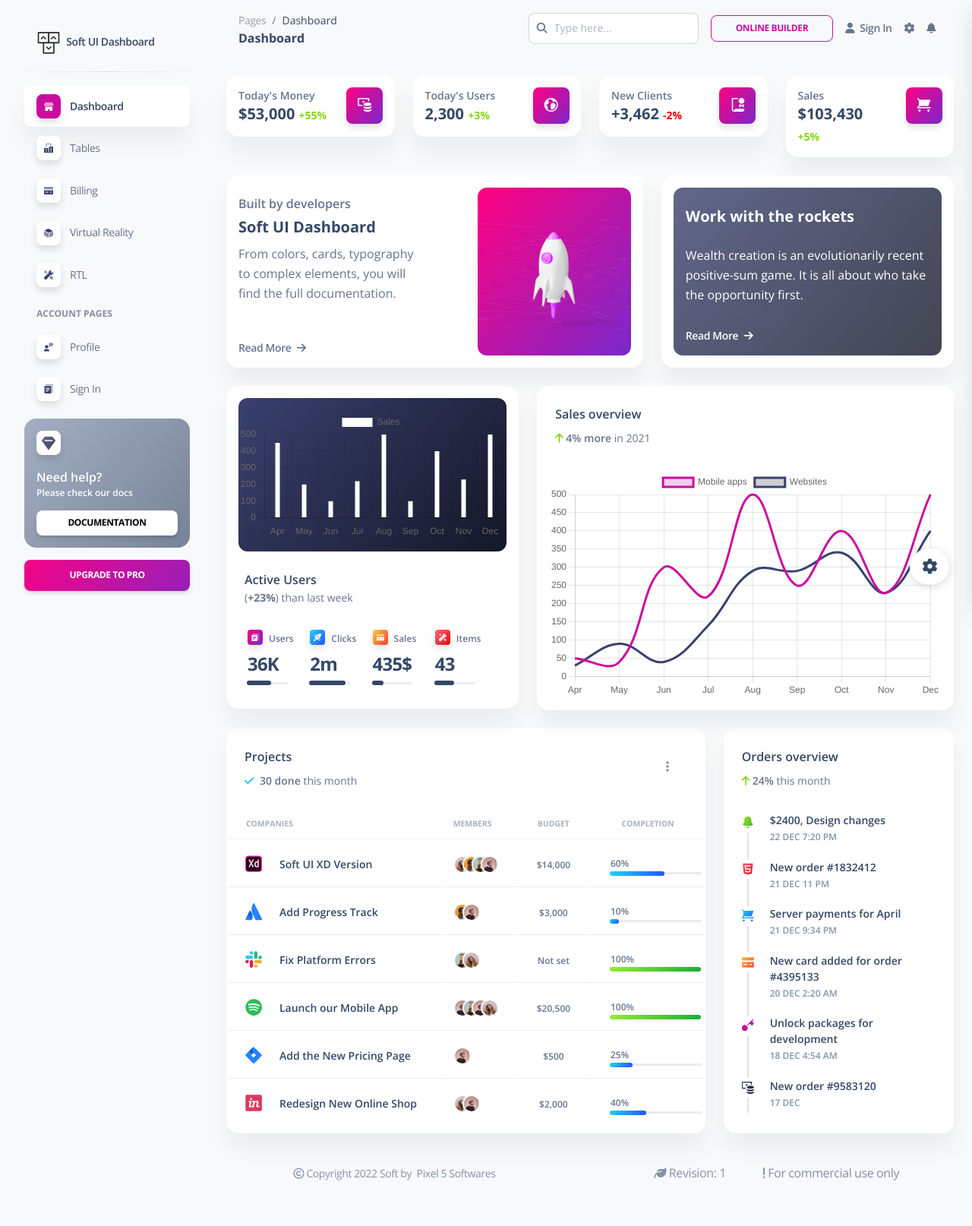
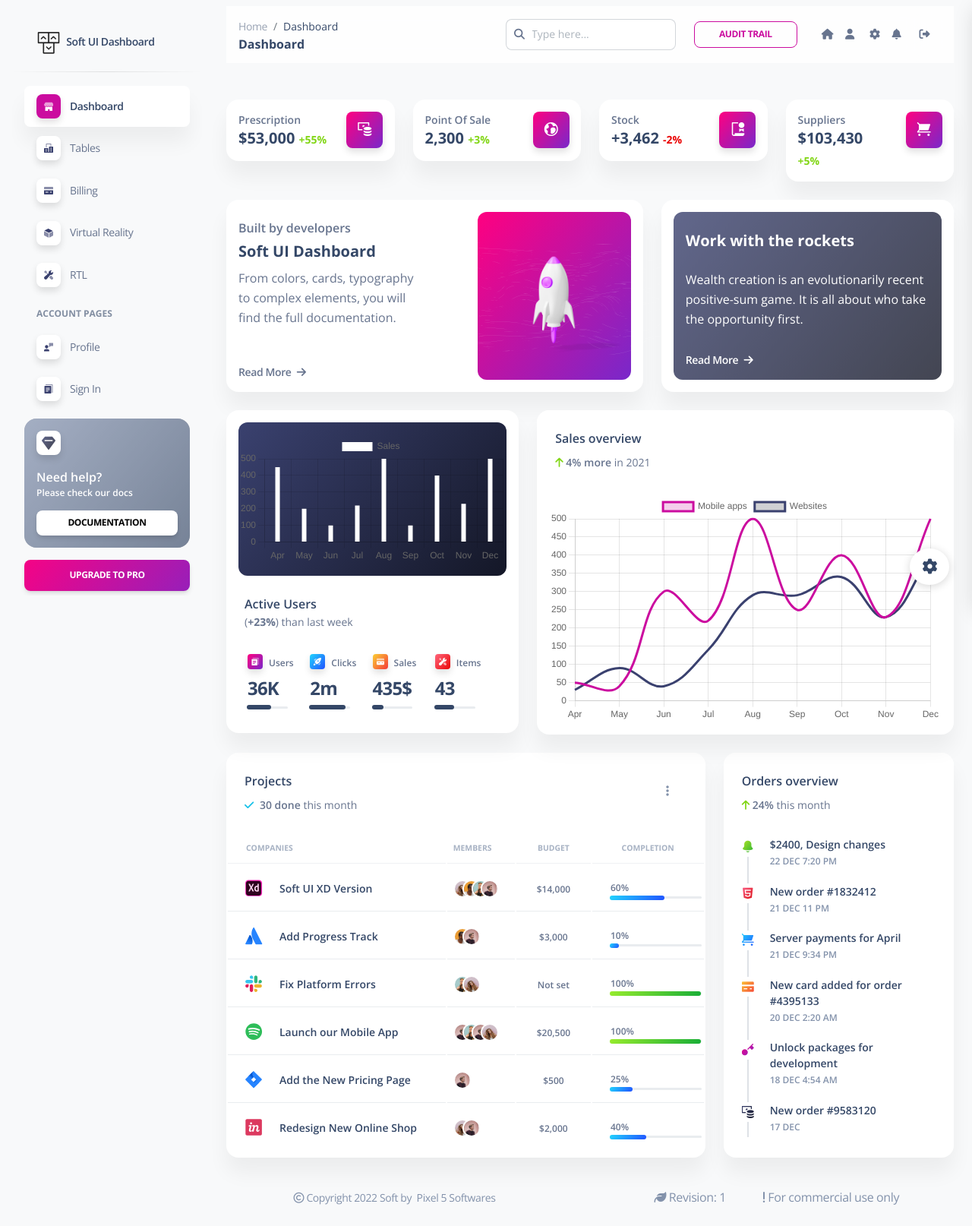
Before and after one commit to MoffatMore/edc-base, a Django app: template edc_base/templates/edc_base/home.html in a window 1280 px wide. Shown: the whole page at 76% size. Before the commit the page ends 1554 px from the top, so only its background shows below. Run offline with Django 4.2, Linux system fonts and the light colour scheme; the template is opened without the code that fills it, so the values that code supplies are empty; parts of the project's set-up code (start-up, migrations or seed data) failed here and were passed over; some libraries are stand-ins or nearby versions; grey boxes are pictures that could not be loaded.

Commit message:
refactor: :art: refactor home template navigation bar add items

```diff
--- a/edc_base/templates/edc_base/home.html
+++ b/edc_base/templates/edc_base/home.html
@@ -12,7 +12,7 @@
 {% include "edc_base/includes/navigation.html" %}
 <!-- End Navbar -->
 
-<div class="container-fluid py-4">
+<div class="container-fluid py-4 mt-4">
     <div class="row">
         <div class="col-xl-3 col-sm-6 mb-xl-0 mb-4">
             <div class="card">
@@ -20,7 +20,7 @@
                 <div class="row">
                 <div class="col-8">
                     <div class="numbers">
-                    <p class="text-sm mb-0 text-capitalize font-weight-bold">Today's Money</p>
+                    <p class="text-sm mb-0 text-capitalize font-weight-bold">Prescription</p>
                     <h5 class="font-weight-bolder mb-0">
                         $53,000
                         <span class="text-success text-sm font-weight-bolder">+55%</span>
@@ -42,7 +42,7 @@
         <div class="row">
           <div class="col-8">
             <div class="numbers">
-              <p class="text-sm mb-0 text-capitalize font-weight-bold">Today's Users</p>
+              <p class="text-sm mb-0 text-capitalize font-weight-bold">Point of Sale</p>
               <h5 class="font-weight-bolder mb-0">
                 2,300
                 <span class="text-success text-sm font-weight-bolder">+3%</span>
@@ -64,7 +64,7 @@
         <div class="row">
           <div class="col-8">
             <div class="numbers">
-              <p class="text-sm mb-0 text-capitalize font-weight-bold">New Clients</p>
+              <p class="text-sm mb-0 text-capitalize font-weight-bold">Stock</p>
               <h5 class="font-weight-bolder mb-0">
                 +3,462
                 <span class="text-danger text-sm font-weight-bolder">-2%</span>
@@ -86,7 +86,7 @@
         <div class="row">
           <div class="col-8">
             <div class="numbers">
-              <p class="text-sm mb-0 text-capitalize font-weight-bold">Sales</p>
+              <p class="text-sm mb-0 text-capitalize font-weight-bold">Suppliers</p>
               <h5 class="font-weight-bolder mb-0">
                 $103,430
                 <span class="text-success text-sm font-weight-bolder">+5%</span>
--- a/edc_base/templates/edc_base/includes/navigation.html
+++ b/edc_base/templates/edc_base/includes/navigation.html
@@ -1,16 +1,16 @@
 {% load i18n static %}
-
-<nav class="navbar navbar-main navbar-expand-lg px-0 mx-4 shadow-none border-radius-xl" id="navbarBlur" navbar-scroll="true">
+<div class="container position-sticky z-index-sticky top-0 mb-1">
+  <nav class="navbar navbar-main navbar-expand-lg px-0 blur top-0  z-index-3 shadow-none border-raduis-xl my-2 py-2 start-0 end-0 mx-0">
     <div class="container-fluid py-1 px-3">
       <nav aria-label="breadcrumb">
         <ol class="breadcrumb bg-transparent mb-0 pb-0 pt-1 px-0 me-sm-6 me-5">
-        <li class="breadcrumb-item text-sm"><a class="opacity-5 text-dark" href="javascript:;">Pages</a></li>
+          <li class="breadcrumb-item text-sm"><a class="opacity-5 text-dark" href="javascript:;">Home</a></li>
           <li class="breadcrumb-item text-sm text-dark active" aria-current="page">Dashboard</li>
         </ol>
         <h6 class="font-weight-bolder mb-0">Dashboard</h6>
       </nav>
       <div class="collapse navbar-collapse mt-sm-0 mt-2 me-md-0 me-sm-4" id="navbar">
-      <div class="ms-md-auto pe-md-3 d-flex align-items-center">
+        <div class="ms-md-auto pe-md-4 d-flex align-items-center">
           <div class="input-group">
             <span class="input-group-text text-body"><i class="fas fa-search" aria-hidden="true"></i></span>
             <input type="text" class="form-control" placeholder="Type here...">
@@ -18,12 +18,17 @@
         </div>
         <ul class="navbar-nav  justify-content-end">
           <li class="nav-item d-flex align-items-center">
-          <a class="btn btn-outline-primary btn-sm mb-0 me-3" target="_blank" href="https://www.creative-tim.com/builder/soft-ui?ref=navbar-dashboard">Online Builder</a>
+            <a class="btn btn-outline-primary btn-sm mb-0 me-3" target="_blank" href="#">Audit Trail</a>
+          </li>
+          <li class="nav-item px-3 d-flex align-items-center">
+            <a href="javascript:;" class="nav-link text-body p-0">
+              <i class="fa fa-home fixed-plugin-button-nav cursor-pointer"></i>
+            </a>
           </li>
           <li class="nav-item d-flex align-items-center">
             <a href="javascript:;" class="nav-link text-body font-weight-bold px-0">
               <i class="fa fa-user me-sm-1"></i>
-            <span class="d-sm-inline d-none">Sign In</span>
+              <span class="d-sm-inline d-none"></span>
             </a>
           </li>
           <li class="nav-item d-xl-none ps-3 d-flex align-items-center">
@@ -35,6 +40,7 @@
               </div>
             </a>
           </li>
+
           <li class="nav-item px-3 d-flex align-items-center">
             <a href="javascript:;" class="nav-link text-body p-0">
               <i class="fa fa-cog fixed-plugin-button-nav cursor-pointer"></i>
@@ -113,7 +119,14 @@
               </li>
             </ul>
           </li>
+          <li class="nav-item px-3 d-flex align-items-center">
+            <a href="javascript:;" class="nav-link text-body p-0">
+              <i class="fa fa-sign-out-alt fixed-plugin-button-nav cursor-pointer"></i>
+            </a>
+          </li>
+
         </ul>
       </div>
     </div>
   </nav>
+</div>
```
Lines whose indentation alone changed are shown as unchanged.
